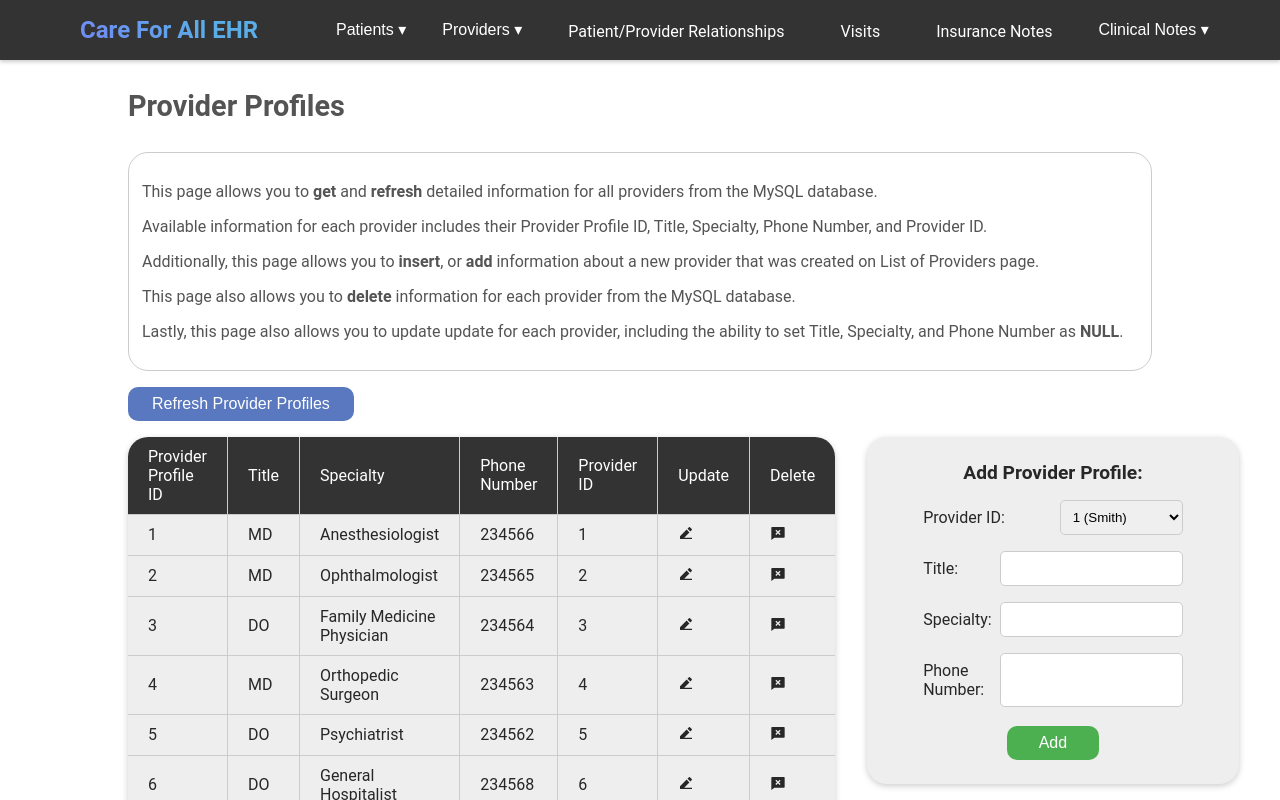
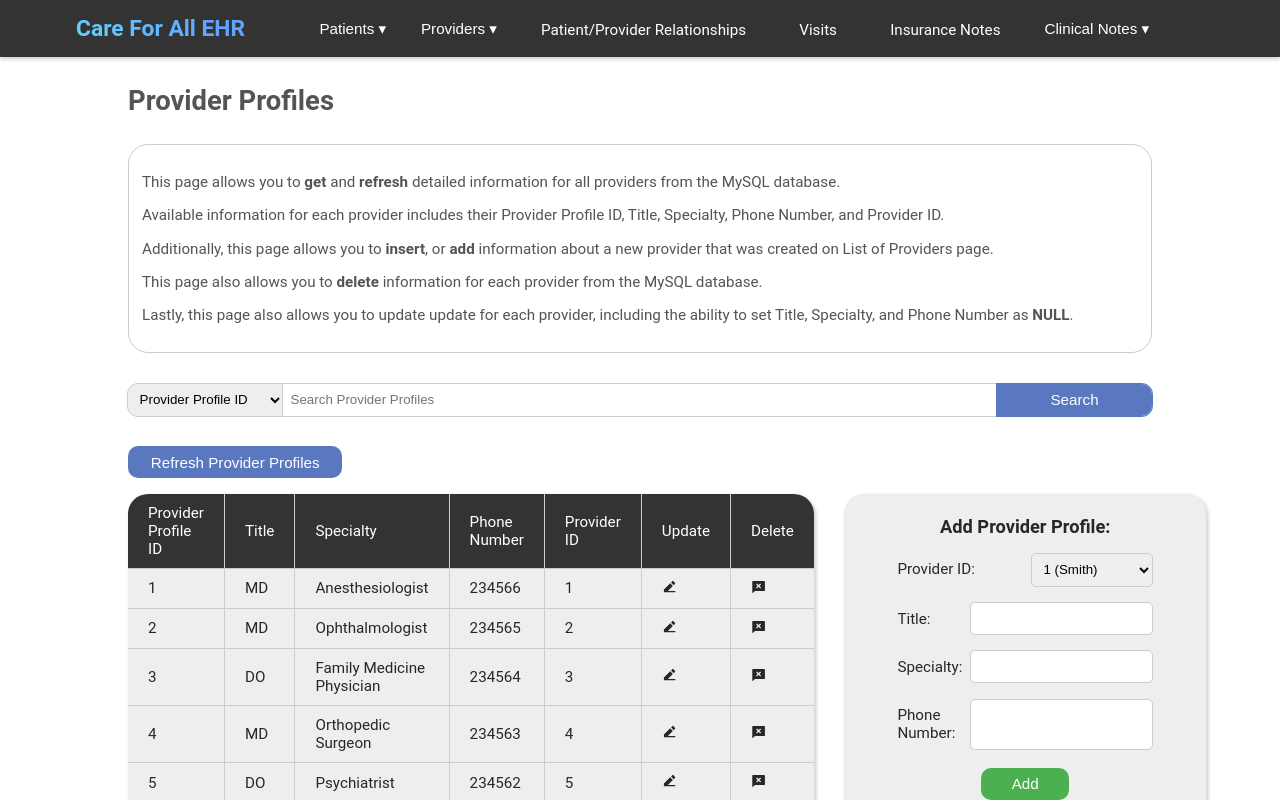
Before and after one commit to anson-poon/care-for-all-ehr, a React (Create React App) app: page /providers in a window 1280 px wide. Shown: the top 800 px of the page. Built offline with nearby package versions, Linux system fonts and the light colour scheme.

Commit message:
Added search box component

```diff
--- a/src/App.css
+++ b/src/App.css
@@ -4,6 +4,7 @@ css skeleton code obtained from CS 290 template
 */
 html, body {
   font-family: 'Roboto', sans-serif;
+  font-size: 0.95rem;
   background-color: #ffffff;
 }
 
@@ -32,13 +33,13 @@ html, body {
   margin-right: 3rem;
   font-size: 1.5rem;
   font-weight: bold;
-  background-image: linear-gradient(45deg, #7288f6 0%, #5bade8 70%);
+  background-image: linear-gradient(45deg, #61d5ff 0%, #61a3ff 80%);
   background-clip: text;
   color: transparent;
 }
 
 .logo:hover {
-  color: #75b7e3;
+  color: #37caff;
 }
 
 /*
@@ -71,7 +72,7 @@ shape of border of dropdown button learned from following tutorial https://css-t
   position: absolute;
   background-color: #ffffff;
   min-width: 300px;
-  padding: 0.5rem;
+  padding: 0.5rem 0 0.5rem 0;
   text-align: left;
   box-shadow: 0px 8px 16px 0px rgba(0,0,0,0.2);
   z-index: 1;
@@ -87,7 +88,6 @@ shape of border of dropdown button learned from following tutorial https://css-t
 /* Links inside the dropdown */
 .dropdown-content a {
   font-size: 1rem;
-  padding: 0.2rem;
   text-decoration: none;
   display: block;
 }
@@ -171,7 +171,7 @@ table {
   margin-left: auto;
   margin-right: auto;
   overflow: hidden;
-  box-shadow: 0px 2px 6px 0px rgba(0,0,0,0.2);
+  box-shadow: 2px 2px 4px 0px rgba(0,0,0,0.2);
 }
 
 thead {
@@ -216,6 +216,51 @@ p {
   border-radius: 20px;
 }
 
+.search-box {
+  display: flex;
+  justify-content: center;
+  margin-top: 2rem;
+  margin-bottom: 2rem;
+}
+
+.search-box > select,
+.search-box > input,
+.search-box > button {
+  padding: 0.5rem;
+  -webkit-border-radius: 0;
+  border: 0;
+  outline: 1px solid #ccc;
+}
+
+.search-box > select {
+  flex: 1;
+  background-color: #eeeeee;
+  border-top-left-radius: 10px;
+  border-bottom-left-radius: 10px;
+}
+
+.search-box > input {
+  flex: 5;
+}
+
+.search-box > button {
+  flex: 1;
+  font-size: 1rem;
+  background-color: rgb(89, 120, 191);
+  color: white;
+  cursor: pointer;
+  transition: ease-out 200ms;
+  border-top-right-radius: 10px;
+  border-bottom-right-radius: 10px;
+  outline: 1px solid rgb(89, 120, 191);
+}
+
+.search-box > button:hover {
+  background-color: rgba(89, 120, 191, 80%);
+  color: white;
+}
+
+
 .form-row {
   display: flex;
   padding: 1rem 2rem 0rem 2rem;
@@ -252,7 +297,7 @@ select {
   color: rgb(39, 39, 39);
   border-radius: 20px;
   text-align: center;
-  box-shadow: 0px 2px 6px 0px rgba(0,0,0,0.2);
+  box-shadow: 2px 2px 4px 0px rgba(0,0,0,0.2);
 }
 
 .add-button {
--- /dev/null
+++ b/src/components/SearchBox.js
@@ -0,0 +1,27 @@
+import React from "react";
+
+export function SearchBoxProviderProfiles() {
+    return (
+        <div className="search-box">
+            <select name="attributes" id="attributes">
+                <option value="providerProfileID">Provider Profile ID</option>
+                <option value="title">Title</option>
+                <option value="speciality">Specialty</option>
+                <option value="phoneNumber">Phone Number</option>
+                <option value="providerID">Provider ID</option>
+            </select>
+            <input type="text" placeholder="Search Provider Profiles" />
+            <button>Search</button>
+        </div>
+    );
+};
+
+export function SearchBoxPatientProfiles() {
+    return (
+        <div>
+
+        </div>
+    );
+}
+
+export default SearchBoxProviderProfiles;
--- a/src/pages/ProviderProfilesPage.js
+++ b/src/pages/ProviderProfilesPage.js
@@ -2,7 +2,7 @@ import React from 'react';
 import { useState } from 'react';
 import { useNavigate } from 'react-router-dom';
 import { RiChatDeleteFill, RiEdit2Fill } from 'react-icons/ri';
-import { HiBell } from 'react-icons/hi2';
+import { SearchBoxProviderProfiles } from '../components/SearchBox';
 import providerData from '../data/providerData';
 
 /*
@@ -26,6 +26,7 @@ function ProviderProfilesPage() {
                 <p>This page also allows you to <b>delete</b> information for each provider from the MySQL database.</p>
                 <p>Lastly, this page also allows you to update update for each provider, including the ability to set Title, Specialty, and Phone Number as <b>NULL</b>.</p>
             </div>
+            <SearchBoxProviderProfiles />
             <button className="SELECT-button">Refresh Provider Profiles</button>
             <div className="flex-container">
                 <div className="flex-column1">
--- a/src/pages/VisitsPage.js
+++ b/src/pages/VisitsPage.js
@@ -10,7 +10,7 @@ function VisitsPage() {
     return (
         <div>
             <h3>List of Visits</h3>
-            <div className="stylePageDescription">
+            <div className="page-description">
                 <p>This page allows you to <b>get</b> and <b>refresh</b> information on visits that have already been associated between patients and providers in the MySQL database.</p>
                 <p>Available information for each visit includes Visit ID, Date and Time of Visit, Provider ID, Patient ID, and Insurance ID.</p>
                 <p>Lastly, this page allows you to <b>insert</b>, or <b>add</b> information on a new visit between a patient and a provider when the following requirements have been <b>met</b>:</p>
```
